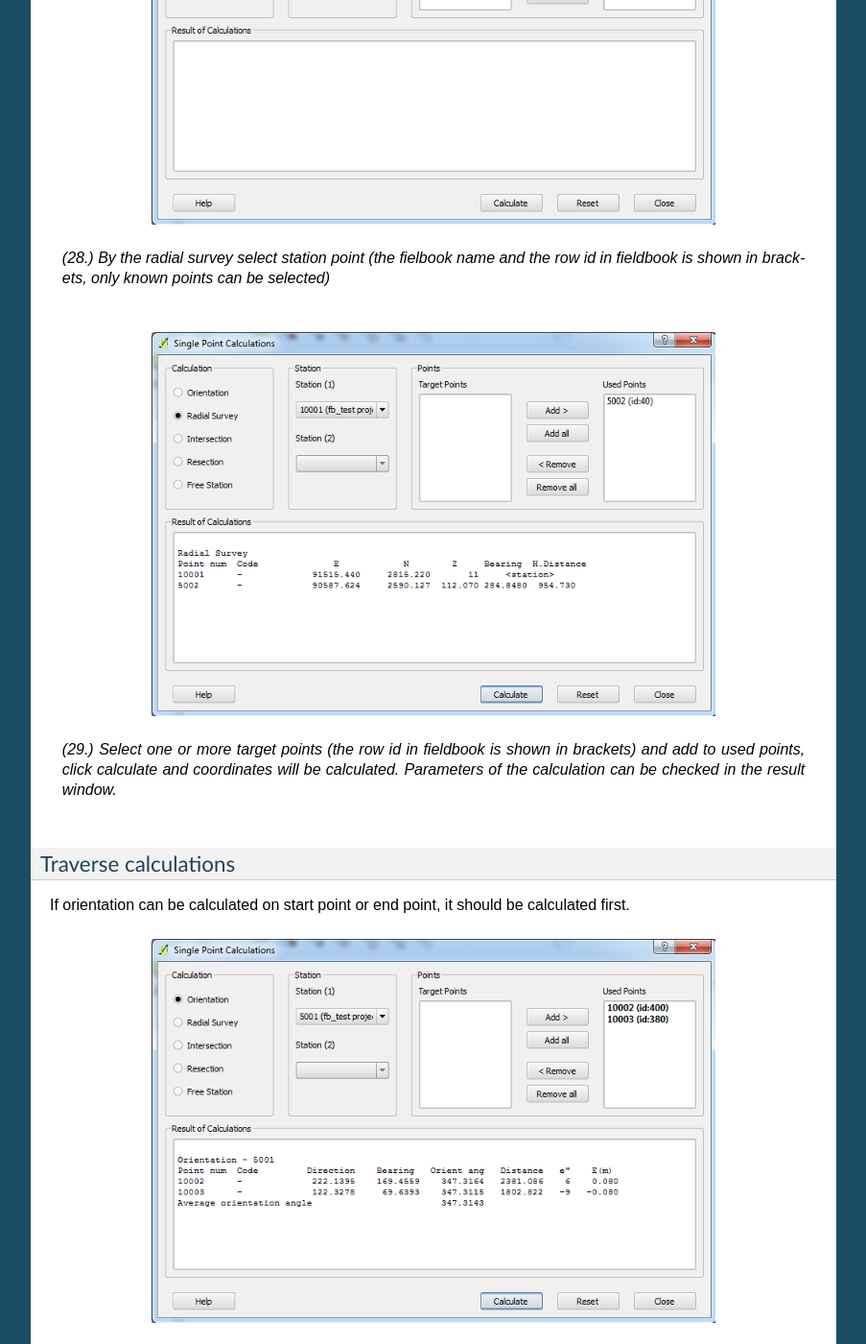
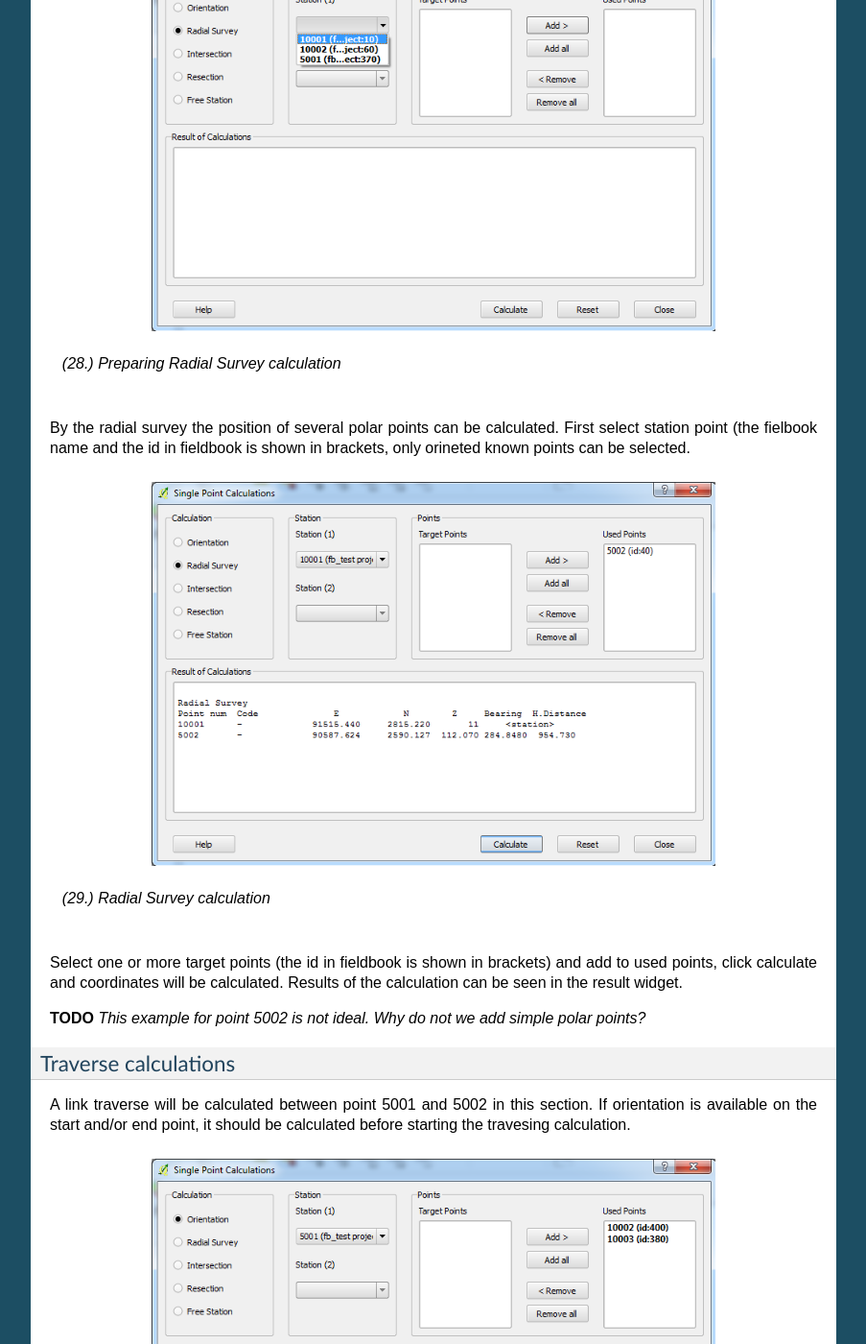
Before and after one commit to zsiki/ls, a Sphinx documentation site: the page built from doc/source/tutorial.rst, in a window 1280 px wide and 1400 px high, scrolled down 16272 px. Shown: the whole window at 96% size, without its empty margins (198-1101 px from the left). Built offline with Sphinx 7.4.7, drawn with Linux system fonts in a browser that asks for light colours; some of the changed text lies outside the part shown.

Commit message:
extending doc

```diff
--- a/doc/source/tutorial.rst
+++ b/doc/source/tutorial.rst
@@ -156,12 +156,16 @@
 
    *(16.) First select the type of calculation*
 
+Before starting the coordinate calculation the orientation angles must be set
+for known station.
+
 .. figure:: images/t014.png
    :scale: 80 %
    :align: center
 
-   *(17.) By the orientation select the 10001 station point (the fielbook name and the id in fieldbook are shown in brackets)*
+   *(17.) Selecting station 10001*
 
+Let\'s start with station 10001. Select the point from the *Station (1)* list.
 In the *Station (1)* list the fielbook name and the id in fieldbook are shown
 in brackets.
 
@@ -169,22 +173,25 @@
    :scale: 80 %
    :align: center
 
-   *(18.) Select one or more target points and add them to used points (the id in fieldbook is shown in bracket)*
+   *(18.) Selecting target points for oroientation*
+
+Select one or more target points and add them to used points (the id in fieldbook is shown in bracket).
 
 .. figure:: images/t016.png
    :scale: 80 %
    :align: center
 
-   *(19.) Click Calculate button and the orientation angle will be calculated*
+   *(19.) Staring calculation*
 
 **TODO**
 *Why did you select only one orientation direction?*
 
-Results of the calculation can be seen in the *Result of calculations* widget.
+Click Calculate button and the orientation angle will be calculated.
+Results can be seen in the *Result of calculations* widget.
 The results are also written to the log file. The name and location of the
 log file can be set in *config.py*.
-The orientation angle is stored in the fieldbook in the *hz* column of the
-station row.
+The orientation angle is stored in the fieldbook too, in the *hz* column of the
+station record.
 
 .. figure:: images/t017.png
    :scale: 80 %
@@ -212,7 +219,7 @@
 
    *(22.) Stating intersection*
 
-By the intersection two oriented stations must be selected in *Station (1)* and
+For the intersection two oriented stations must be selected in *Station (1)* and
 *Station (2)* list.
 The fielbook name and the id in fieldbook is shown in brackets in the station
 list.
@@ -284,18 +291,31 @@
    :scale: 80 %
    :align: center
 
-   *(28.) By the radial survey select station point (the fielbook name and the row id in fieldbook is shown in brackets, only known points can be selected)*
+   *(28.) Preparing Radial Survey calculation*
+
+By the radial survey the position of several polar points can be calculated.
+First select station point (the fielbook name and the id in fieldbook is shown in brackets, only orineted known points can be selected.
 
 .. figure:: images/t027.png
    :scale: 80 %
    :align: center
 
-   *(29.) Select one or more target points (the row id in fieldbook is shown in brackets) and add to used points, click calculate and coordinates will be calculated. Parameters of the calculation can be checked in the result window.*
+   *(29.) Radial Survey calculation*
+
+Select one or more target points (the id in fieldbook is shown in brackets) and
+add to used points, click calculate and coordinates will be calculated.
+Results of the calculation can be seen in the result widget.
+
+**TODO**
+*This example for point 5002 is not ideal. Why do not we add simple polar
+points?*
 
 Traverse calculations
 :::::::::::::::::::::
 
-If orientation can be calculated on start point or end point, it should be calculated first.
+A link traverse will be calculated between point 5001 and 5002 in this section.
+If orientation is available on the start and/or end point, it should be
+calculated before starting the travesing calculation.
 
 .. figure:: images/t029.png
    :scale: 80 %
@@ -313,13 +333,18 @@
    :scale: 80 %
    :align: center
 
-   *(32.) Click Traverse calculations icon on SurveyingCalculation toolbar*
+   *(32.) Starting travese calculation*
+
+Click Traverse calculations icon on SurveyingCalculation toolbar.
 
 .. figure:: images/t032.png
    :scale: 80 %
    :align: center
 
-   *(33.) Select the type of traverse and the start point (the fielbook name and the row id in fieldbook is shown in brackets, only known points can be selected)*
+   *(33.) Start and end points of traverse*
+
+Select the *Link Traverse* and the start and end points (the fielbook name and the id in fieldbook is shown in brackets, only oriented known points can be
+selected)
 
 .. figure:: images/t033.png
    :scale: 80 %
```
Also changed, not shown: other parts of doc/source/tutorial.rst (+5 -5 lines).
